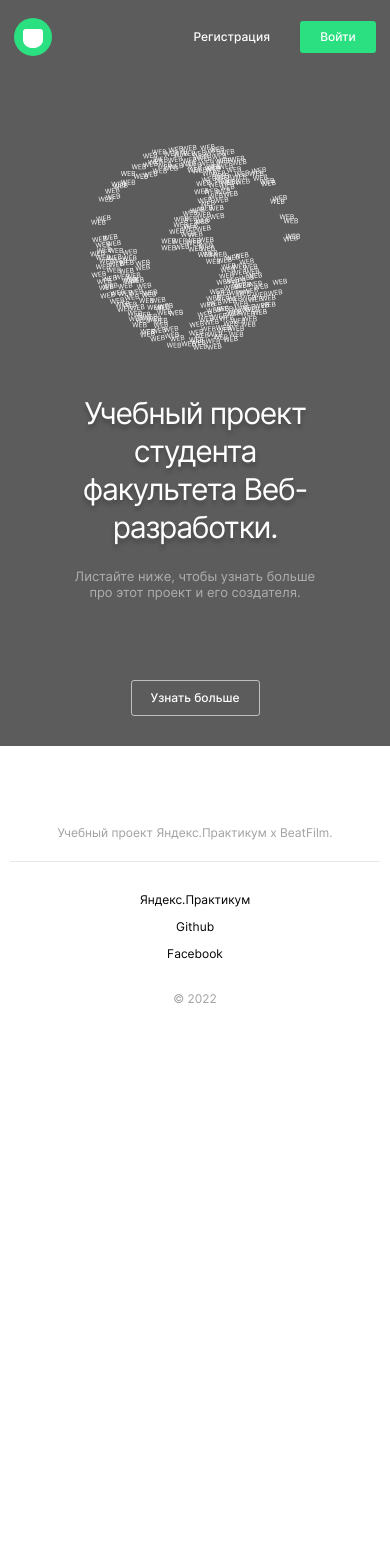
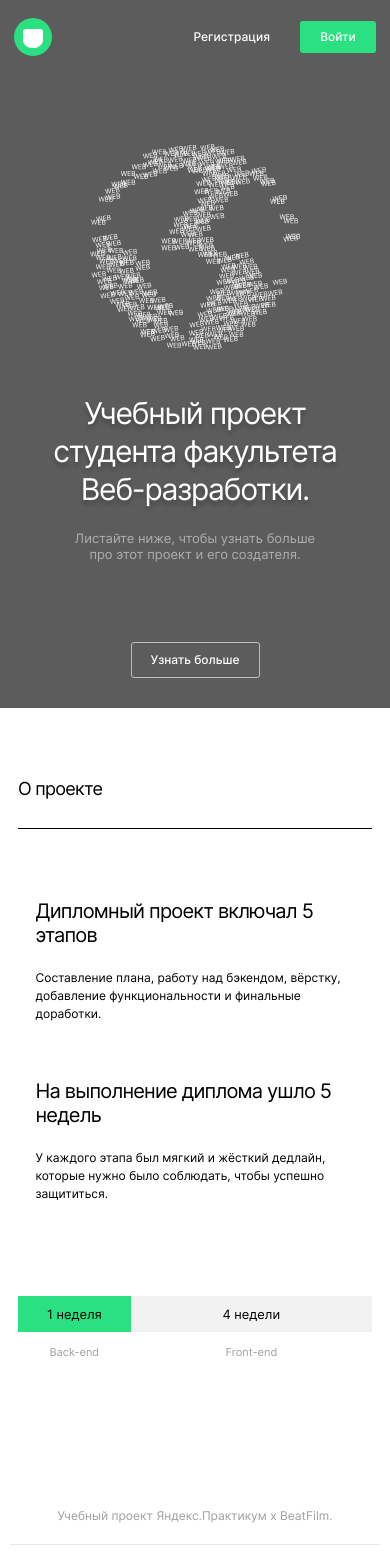
Before and after one commit to arti000/movies-explorer-frontend, a React (Create React App) app: page / in a window 390 px wide. Shown: the top 1568 px of the page. Before the commit the page ends 1016 px from the top, so only its background shows below. Built offline with nearby package versions, Linux system fonts and the light colour scheme.

Commit message:
feat: create component

```diff
--- a/src/components/Footer/Footer.css
+++ b/src/components/Footer/Footer.css
@@ -76,7 +76,7 @@
   }
 }
 
-@media screen and (max-width: 480px) {
+@media screen and (max-width: 670px) {
   .footer {
     padding: 79px 10px 10px;
   }
--- a/src/components/Header/Header.css
+++ b/src/components/Header/Header.css
@@ -29,7 +29,7 @@
   }
 }
 
-@media screen and (max-width: 480px) {
+@media screen and (max-width: 670px) {
   .header {
     padding: 18px 14px;
   }
--- a/src/components/Main/Main.js
+++ b/src/components/Main/Main.js
@@ -3,12 +3,14 @@
 import Header from '../Header/Header';
 import Footer from '../Footer/Footer';
 import Promo from './components/Promo/Promo';
+import AboutProject from './components/AboutProject/AboutProject';
 
 function Main() {
   return (
     <main className='content'>
       <Header />
       <Promo />
+      <AboutProject />
       <Footer />
     </main>
   );
--- /dev/null
+++ b/src/components/Main/components/AboutProject/AboutProject.css
@@ -0,0 +1,161 @@
+.about-project {
+  padding: 110px 70px;
+  box-sizing: border-box;
+  background-color: #fff;
+  color: #000;
+  width: 100%;
+}
+
+.about-project__title {
+  font-style: normal;
+  font-weight: 400;
+  font-size: 22px;
+  line-height: 27px;
+  letter-spacing: -0.04em;
+  margin: 0;
+  padding-bottom: 23px;
+  border-bottom: 1px solid #000;
+}
+
+.about-project__list {
+  margin: 0;
+  padding: 70px 0 110px;
+  display: flex;
+  justify-content: space-between;
+}
+
+.about-project__list-item {
+  list-style: none;
+}
+
+.about-project__list-item-title {
+  margin: 0 0 26px;
+  font-style: normal;
+  font-weight: 400;
+  font-size: 20px;
+  line-height: 24px;
+  letter-spacing: -0.04em;
+}
+
+.about-project__list-item-subtitle {
+  margin: 0;
+  font-style: normal;
+  font-weight: 400;
+  font-size: 14px;
+  line-height: 20px;
+  max-width: 550px;
+}
+
+.about-project__duration {
+  list-style: none;
+  display: flex;
+  width: 100%;
+  padding: 0;
+  margin: 0;
+  font-style: normal;
+  font-weight: 400;
+  font-size: 14px;
+  line-height: 17px;
+  text-align: center;
+}
+
+.about-project__duration_backend {
+  width: 20%;
+}
+
+.about-project__duration_frontend {
+  width: 80%;
+}
+
+.about-project__duration-title {
+  margin: 0;
+  height: 36px;
+  display: flex;
+  justify-content: center;
+  align-items: center;
+  font-weight: 400;
+}
+
+.about-project__duration-title_backend {
+  background-color: #2be080;
+}
+
+.about-project__duration-title_frontend {
+  background-color: #f2f2f2;
+}
+
+.about-project__duration-subtitle {
+  margin: 0;
+  margin-top: 14px;
+  color: #a0a0a0;
+}
+
+@media screen and (max-width: 1280px) {
+  .about-project__list-item:first-of-type {
+    margin-right: 40px;
+  }
+}
+
+@media screen and (max-width: 768px) {
+  .about-project {
+    padding: 90px 50px;
+  }
+
+  .about-project__list {
+    padding: 70px 0 93px;
+    display: flex;
+    justify-content: space-between;
+  }
+
+  .about-project__list-item:first-of-type {
+    margin-right: 30px;
+  }
+
+  .about-project__list-item-title {
+    margin-bottom: 22px;
+  }
+
+  .about-project__list-item-subtitle {
+    max-width: 319px;
+    font-size: 12px;
+    line-height: 18px;
+  }
+}
+
+@media screen and (max-width: 670px) {
+  .about-project {
+    padding: 70px 18px;
+  }
+
+  .about-project__title {
+    font-size: 18px;
+    line-height: 22px;
+    padding-bottom: 28px;
+  }
+
+  .about-project__list {
+    flex-direction: column;
+    align-items: center;
+  }
+
+  .about-project__list-item:first-of-type {
+    margin: 0px 0px 56px;
+  }
+
+  .about-project__list-item {
+    max-width: 319px;
+  }
+
+  .about-project__duration_backend {
+    width: 35%;
+  }
+
+  .about-project__duration_frontend {
+    width: 75%;
+  }
+
+  .about-project__duration {
+    font-size: 11px;
+    line-height: 13px;
+  }
+}
--- /dev/null
+++ b/src/components/Main/components/AboutProject/AboutProject.js
@@ -0,0 +1,35 @@
+import './AboutProject.css';
+
+function AboutProject() {
+  return (
+    <article className='about-project'>
+      <h2 className='about-project__title'>О проекте</h2>
+      <ul className='about-project__list'>
+        <li className='about-project__list-item'>
+          <h3 className='about-project__list-item-title'>Дипломный проект включал 5 этапов</h3>
+          <p className='about-project__list-item-subtitle'>
+            Составление плана, работу над бэкендом, вёрстку, добавление функциональности и финальные доработки.
+          </p>
+        </li>
+        <li className='about-project__list-item'>
+          <h3 className='about-project__list-item-title'>На выполнение диплома ушло 5 недель</h3>
+          <p className='about-project__list-item-subtitle'>
+            У каждого этапа был мягкий и жёсткий дедлайн, которые нужно было соблюдать, чтобы успешно защититься.
+          </p>
+        </li>
+      </ul>
+      <ul className='about-project__duration'>
+        <li className='about-project__duration_backend'>
+          <h3 className='about-project__duration-title about-project__duration-title_backend'>1 неделя</h3>
+          <p className='about-project__duration-subtitle'>Back-end</p>
+        </li>
+        <li className='about-project__duration_frontend'>
+          <h3 className='about-project__duration-title about-project__duration-title_frontend'>4 недели</h3>
+          <p className='about-project__duration-subtitle'>Front-end</p>
+        </li>
+      </ul>
+    </article>
+  );
+}
+
+export default AboutProject;
--- a/src/components/Main/components/Promo/Promo.css
+++ b/src/components/Main/components/Promo/Promo.css
@@ -70,7 +70,7 @@
 @media screen and (max-width: 768px) {
   .promo {
     align-items: center;
-    padding-top: 140px;
+    padding: 140px 44px 0px;
   }
 
   .promo__content {
@@ -123,9 +123,9 @@
   }
 }
 
-@media screen and (max-width: 480px) {
+@media screen and (max-width: 670px) {
   .promo {
-    padding-top: 70px;
+    padding: 70px 10px 30px;
   }
 
   .promo__image {
@@ -148,6 +148,6 @@
   }
 
   .promo__link {
-    margin-bottom: 30px;
+    margin-bottom: 0;
   }
 }
```
